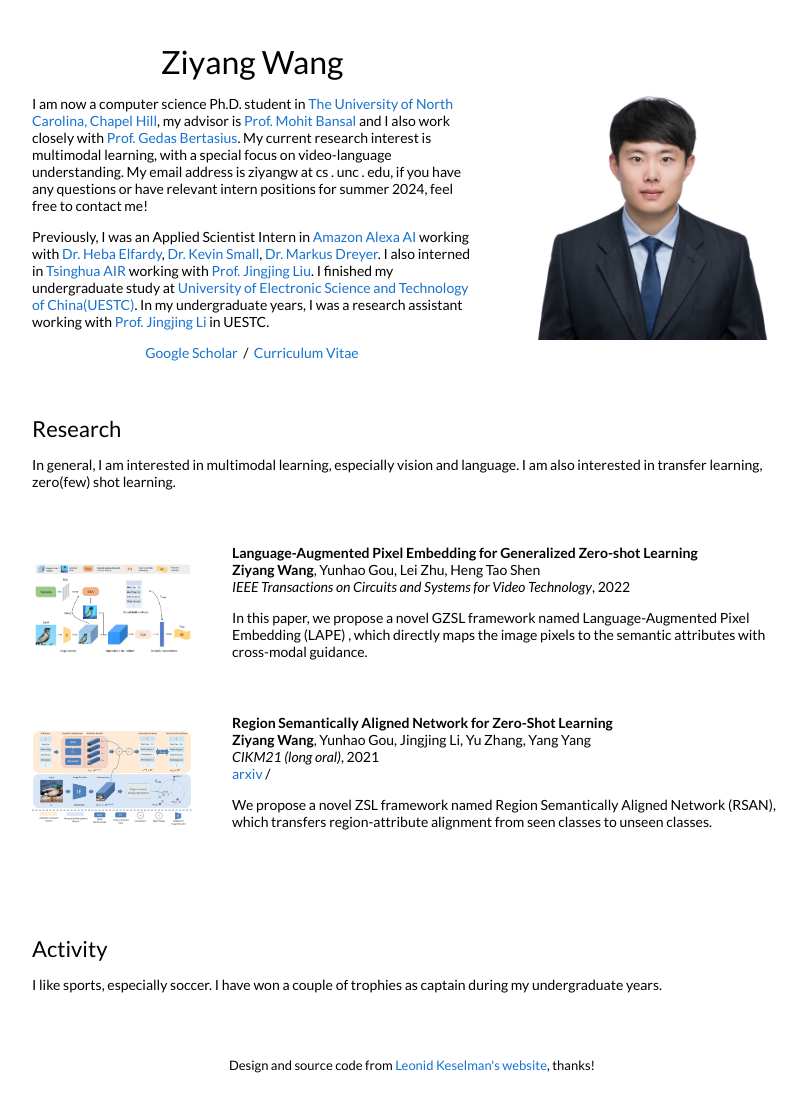
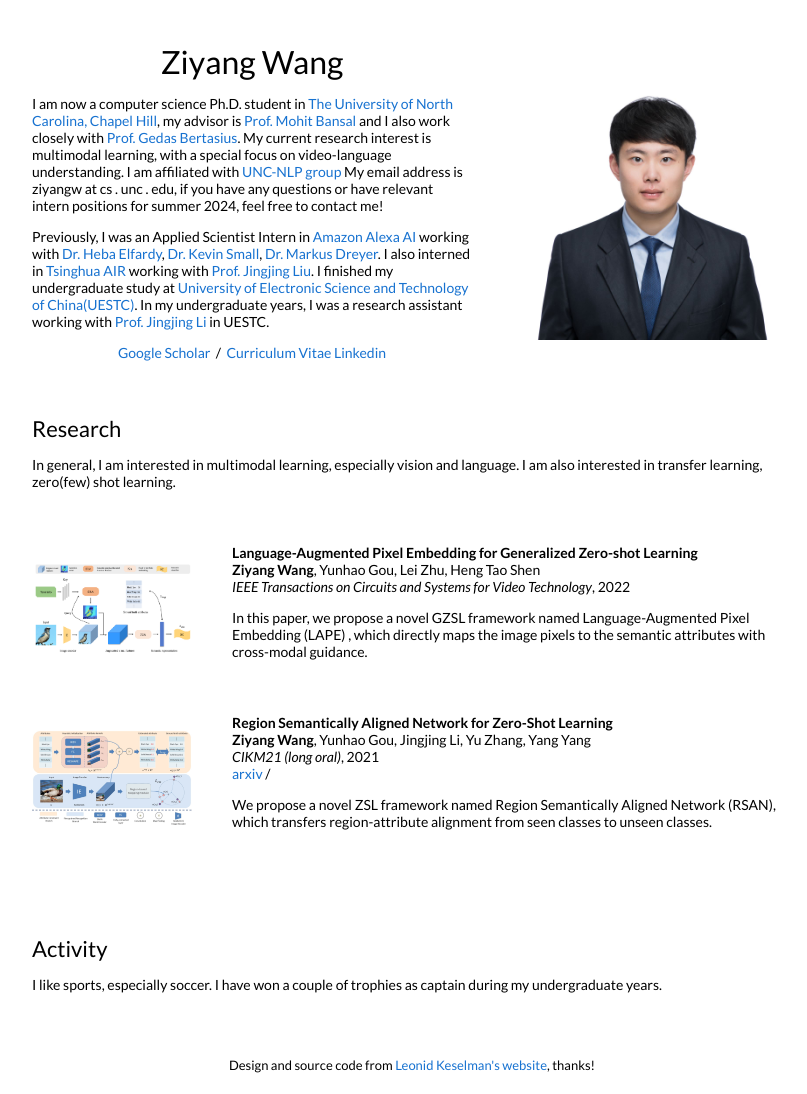
Before and after one commit to ZiyangW2000/ZiyangW2000.github.io, a Jekyll site: the page built from _posts/2018-05-05-policies.markdown, in a window 1280 px wide. Shown: the whole page, without its empty margins (228-1035 px from the left). Built offline with Jekyll 4.4.1, drawn with Linux system fonts in a browser that asks for light colours.

Commit message:
Update default.html

```diff
--- a/_layouts/default.html
+++ b/_layouts/default.html
@@ -27,7 +27,7 @@
               <h1>
                 Ziyang Wang
               </h1>
-              <p>I am now a computer science Ph.D. student in  <a href="https://www.unc.edu//">The University of North Carolina, Chapel Hill</a>, my advisor is  <a href="https://www.cs.unc.edu/~mbansal//">Prof. Mohit Bansal</a> and I also work closely with <a href="https://www.gedasbertasius.com//">Prof. Gedas Bertasius</a>. My current research interest is multimodal learning, with a special focus on video-language understanding. My email address is ziyangw at cs . unc . edu, if you have any questions or have relevant intern positions for summer 2024, feel free to contact me!
+              <p>I am now a computer science Ph.D. student in  <a href="https://www.unc.edu//">The University of North Carolina, Chapel Hill</a>, my advisor is <a href="https://www.cs.unc.edu/~mbansal//">Prof. Mohit Bansal</a> and I also work closely with <a href="https://www.gedasbertasius.com//">Prof. Gedas Bertasius</a>. My current research interest is multimodal learning, with a special focus on video-language understanding. I am affiliated with <a href="https://nlp.cs.unc.edu/">UNC-NLP group</a> My email address is ziyangw at cs . unc . edu, if you have any questions or have relevant intern positions for summer 2024, feel free to contact me!
               </p>
               <p>
                 Previously, I was an Applied Scientist Intern in <a href="https://www.amazon.science/">Amazon Alexa AI</a> working with <a href="https://www.amazon.science/author/heba-elfardy">Dr. Heba Elfardy</a>, <a href="http://www.kevinsmall.org/">Dr. Kevin Small</a>, <a href="https://markusdreyer.org/">Dr. Markus Dreyer</a>. I also interned in <a href="https://air.tsinghua.edu.cn/en/">Tsinghua AIR</a> working with <a href="https://air.tsinghua.edu.cn/en/info/1046/1194.htm">Prof. Jingjing Liu</a>. I finished my undergraduate study at <a href="https://en.uestc.edu.cn">University of Electronic Science and Technology of China(UESTC)</a>. In my undergraduate years, I was a research assistant working with <a href="https://lijin118.github.io//">Prof. Jingjing Li</a> in UESTC.
@@ -37,6 +37,7 @@
 
                 <a href="https://scholar.google.com/citations?user=JuIqLPYAAAAJ&hl=en">Google Scholar</a> &nbsp;/&nbsp;
                 <a href="../CV_Ziyang_Wang__UNC_Ph_D_ Nov_2_23.pdf">Curriculum Vitae</a>
+                <a href="https://www.linkedin.com/in/ziyang-wang-882188203/">Linkedin</a>
 
               </p>
             </td>
```
